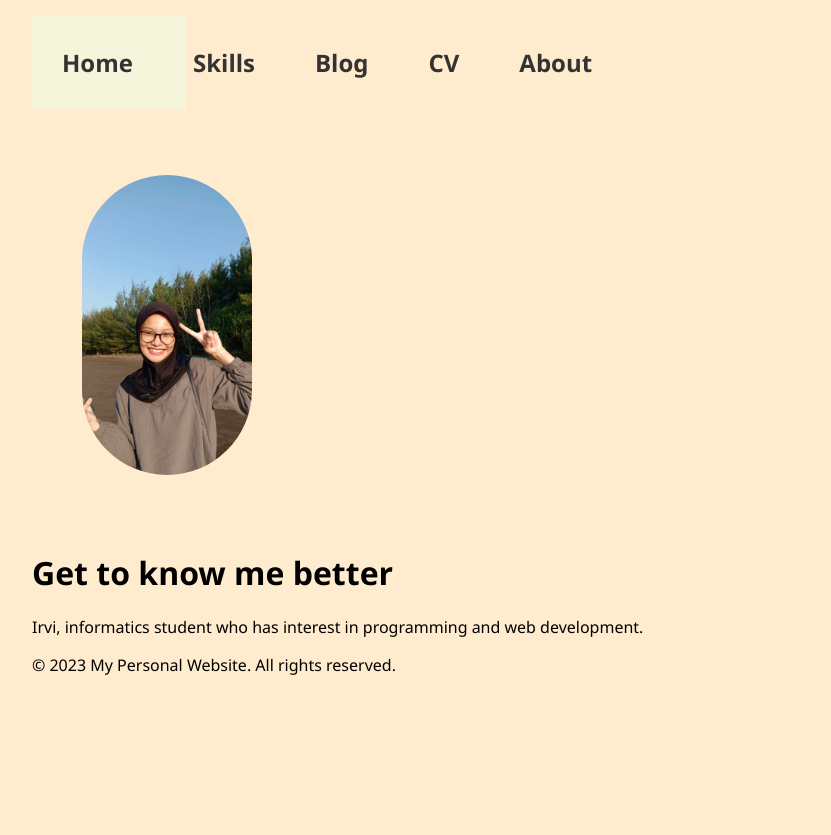
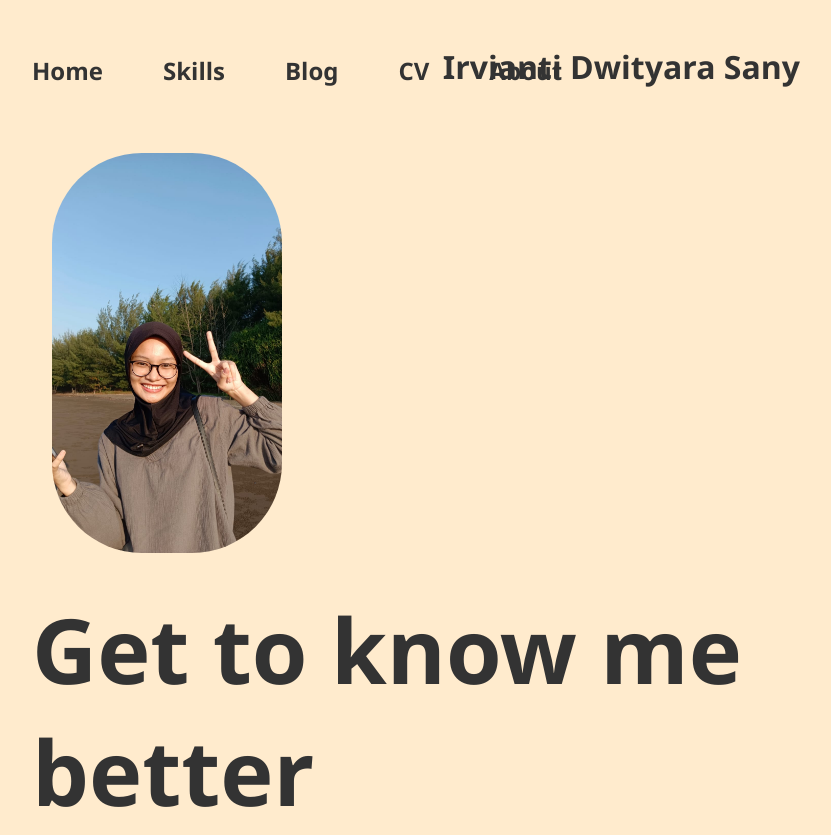
Before and after one commit to irvityara/Personal_Web_Irvi, a plain HTML site: page index.html in a window 1280 px wide. Shown: the top 835 px of the page, without its empty margins (224-1055 px from the left). Before the commit the page ends 800 px from the top, so only its background shows below. Drawn offline with Linux system fonts and the light colour scheme.

Commit message:
tambah css isi main dan navbar

```diff
--- a/index.html
+++ b/index.html
@@ -17,6 +17,7 @@
           <li><a href="#">CV</a></li>
           <li><a href="#">About</a></li>
         </ul>
+        <p>Irvianti Dwityara Sany</p>
       </nav>
     </header>
     <main>
--- a/style.css
+++ b/style.css
@@ -1,19 +1,31 @@
 body{
     font-family: 'Segoe UI', Tahoma, Geneva, Verdana, sans-serif;
+    color: #333;
     margin-left: 20%;
     margin-right: 20%;
     background-color: blanchedalmond;
 }
 main img{
-    margin: 50px;
-    height: 300px;
-    width: 170px;
+    margin: 20px;
+    height: 400px;
+    width: 230px;
     border-radius: 90px;
 }
+nav {
+    display: flex;
+    justify-content: space-between;
+}
+nav p{
+    margin: 37px;
+    margin-right: 0;
+    font-weight: bold;
+    font-size: xx-large;
+    color: #333;
+}
+
 .navbar-menu{
     display: flex;
     justify-content: space-between;
-    background-color: beige;
     list-style: none;
     margin-left: 0;
     padding: 0;
@@ -23,8 +35,20 @@ nav ul li{
     font-size:x-large;
     font-weight:bold;
     margin: 30px;
+    margin-left: 0;
+    margin-right: 60px;
 }
 .navbar-menu li a{
     text-decoration: none;
     color: #333;
 }
+h1{
+    margin-top: 10px;
+    margin-bottom: 10px;
+    padding: 0;
+    font-size: 90px;
+}
+p{
+    margin-top: 10px;
+    font-size: 45px;
+}
```
